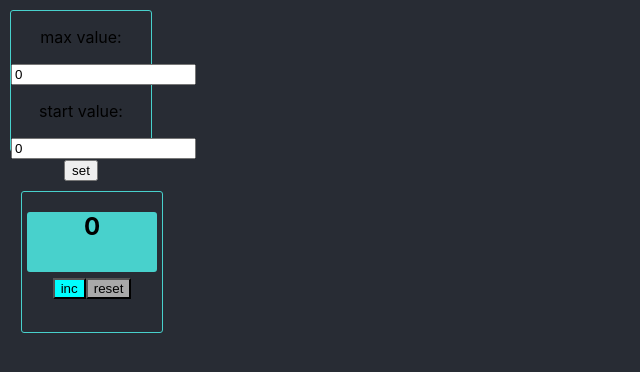
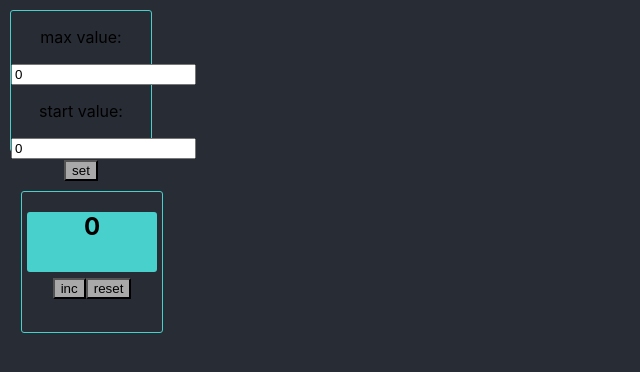
Before and after one commit to kozMikhailS1286/firstCounterOnHooks, a React (Create React App) app: page / in a window 1280 px wide. Shown: the top 372 px of the page, without its empty margins (0-640 px from the left). Built offline with nearby package versions, Linux system fonts and the light colour scheme.

Commit message:
Itog 20.02.23 / 2

```diff
--- a/src/App.tsx
+++ b/src/App.tsx
@@ -33,8 +33,8 @@ function App() {
 
     const counterIncr = () => {
         setCounter(++counter)
-        if (counter > 5) {
-            setCounter(5);
+        if (counter > JSON.parse(maxValue)) {
+            setCounter(JSON.parse(maxValue));
         }
     }
 
@@ -43,17 +43,28 @@ function App() {
     }
     // Выше все относится к Counter
 
+
+
+    // Ниже все для обмена инофмацией между компонентами.
+    const setSettings = () => {
+        setCounter(JSON.parse(startValue))
+    }
+    // Выше все для обмена инофмацией между компонентами.
+
   return (
     <div className="App">
         <Settings    maxValue={maxValue}
                      startValue={startValue}
                      onChangeMaxValue={onChangeMaxValue}
                      onChangeStartValue={onChangeStartValue}
+                     setSettings={setSettings}
+                     counter={counter}
 
         />
         <Counter     counter={counter}
                      counterIncr={counterIncr}
                      counterReset={counterReset}
+                     maxValue={JSON.parse(maxValue)}
         />
     </div>
   );
--- a/src/Counter.tsx
+++ b/src/Counter.tsx
@@ -1,4 +1,4 @@
-import React, {useState} from "react";
+import React from "react";
 import'./App.css';
 
 
@@ -6,18 +6,17 @@ type CounterType = {
     counter: number
     counterIncr: () => void
     counterReset: () => void
+    maxValue: number
 }
 function Counter (props: CounterType) {
-
-
 
 return (
     <div className="App">
         <div className="counter">
-            <h2 className={props.counter > 4 ? "five" : ""}> {props.counter} </h2>
+            <h2 className={props.counter > props.maxValue - 1 && props.counter != 0 ? "five" : ""}> {props.counter} </h2>
         </div>
         <div>
-            <button className={props.counter < 5 ? "on" : "off"} onClick={props.counterIncr}> inc </button>
+            <button className={props.counter < props.maxValue ? "on" : "off"} onClick={props.counterIncr}> inc </button>
             <button className={props.counter < 1 ? "off" : "on"} onClick={props.counterReset}> reset </button>
         </div>
     </div>
--- a/src/Settings.tsx
+++ b/src/Settings.tsx
@@ -1,22 +1,26 @@
-import React, {ChangeEvent, useEffect, useState} from "react";
+import React, {ChangeEvent} from "react";
 import'./App.css';
 
 
 type SettingsType = {
+    counter: number
     maxValue: string
     startValue: string
     onChangeMaxValue: (e: ChangeEvent<HTMLInputElement>) => void
     onChangeStartValue: (e: ChangeEvent<HTMLInputElement>) => void
+    setSettings: () => void
 }
 
+
+
 function Settings(props: SettingsType) {
-
+    let counter = props.counter.toString()
     return (
         <div className="Settings">
             <p> max value: </p> <input onChange={props.onChangeMaxValue} type="number" value={props.maxValue}/>
             <p> start value: </p> <input onChange={props.onChangeStartValue} type="number"  value={props.startValue}/>
 
-            <button> set </button>
+            <button className={counter < props.maxValue ? "on" : "off"} onClick={props.setSettings}> set </button>
         </div>
     )
 }
```
